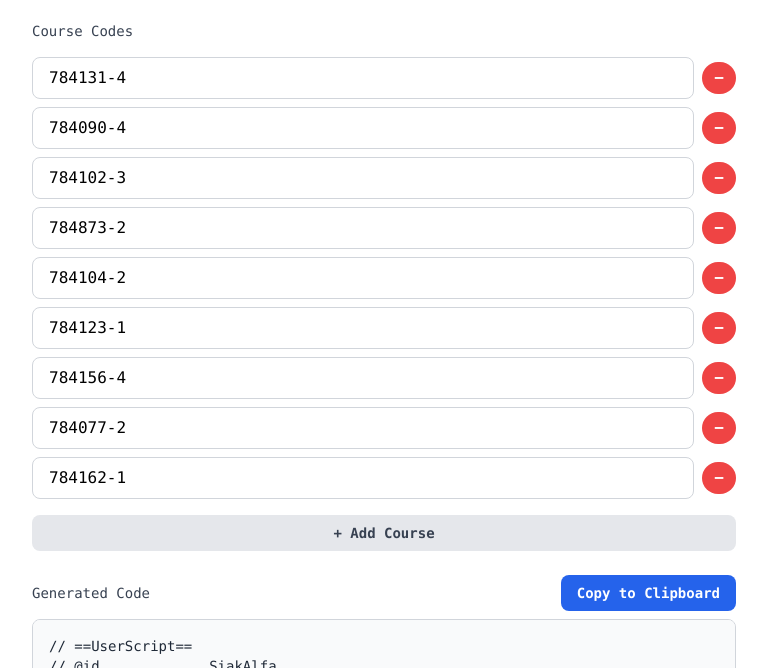
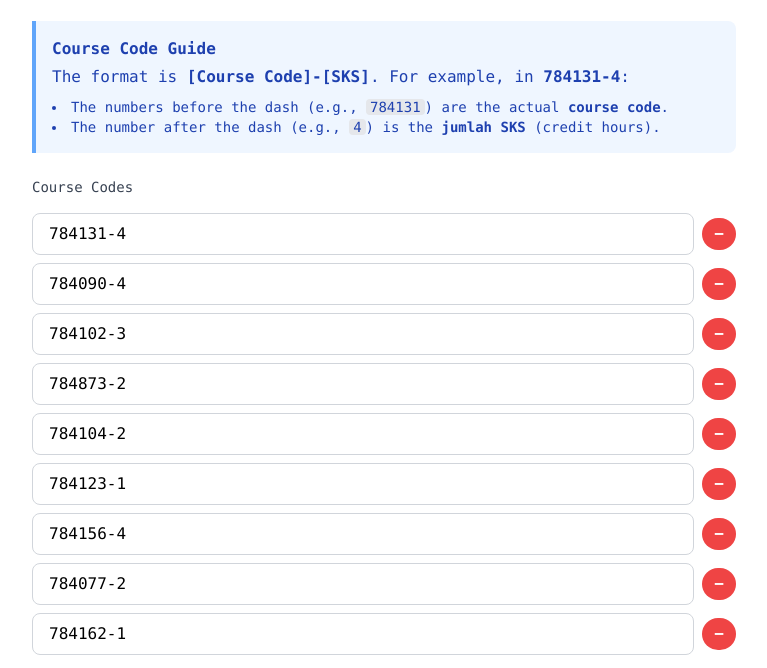
Before and after one commit to alfarizium/SiakAlfa, a plain HTML site: page index.html in a window 1280 px wide. Shown: the part 115-783 px from the top of the page, without its empty margins (256-1023 px from the left). Drawn offline with nearby package versions, Linux system fonts and the light colour scheme.

Commit message:
Update index.html

```diff
--- a/index.html
+++ b/index.html
@@ -34,6 +34,16 @@
         <div>
             <h1 class="text-2xl md:text-3xl font-bold text-gray-800">SiakAlfa</h1>
             <p class="text-gray-600 mt-1">Add or remove course codes below to generate your custom script.</p>
+        </div>
+
+        <!-- Guide Section -->
+        <div class="bg-blue-50 border-l-4 border-blue-400 text-blue-800 p-4 rounded-r-lg" role="alert">
+            <p class="font-bold">Course Code Guide</p>
+            <p class="mt-1">The format is <strong>[Course Code]-[SKS]</strong>. For example, in <strong>784131-4</strong>:</p>
+            <ul class="list-disc list-inside mt-2 text-sm">
+                <li>The numbers before the dash (e.g., <code class="bg-gray-200 px-1 rounded">784131</code>) are the actual <strong>course code</strong>.</li>
+                <li>The number after the dash (e.g., <code class="bg-gray-200 px-1 rounded">4</code>) is the <strong>jumlah SKS</strong> (credit hours).</li>
+            </ul>
         </div>
 
         <!-- Input Section -->
```
